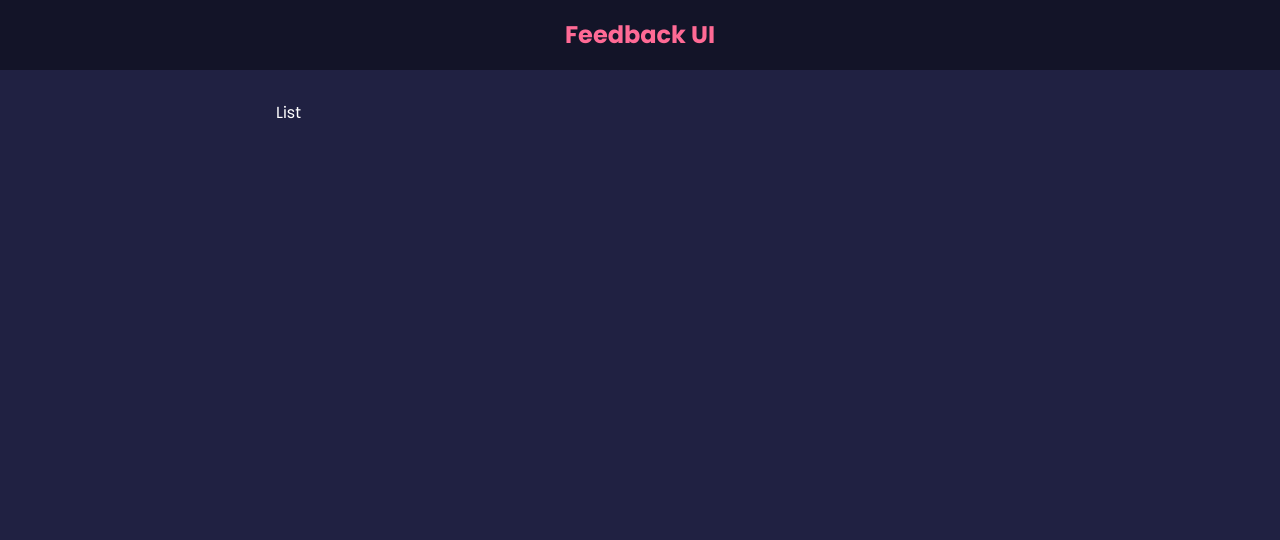
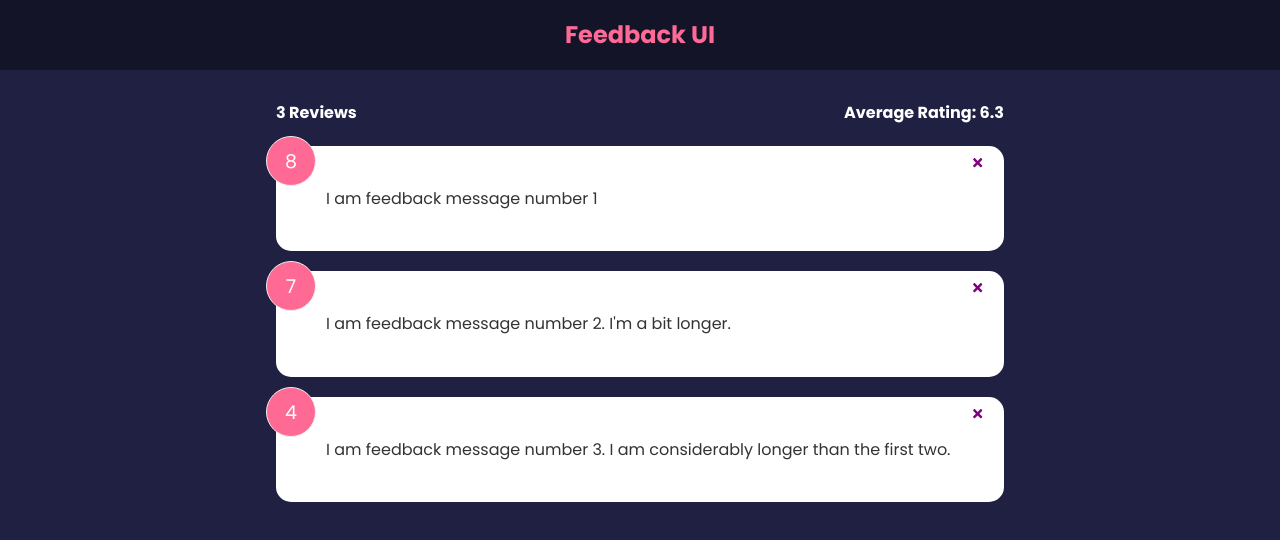
Before and after one commit to pablisch/traversy-react-front-to-back-feedback-app, a React (Create React App) app: page / in a window 1280 px wide. Shown: the top 540 px of the page. Built offline with nearby package versions, Linux system fonts and the light colour scheme.

Commit message:
Added feedbackStats

```diff
--- a/package.json
+++ b/package.json
@@ -8,6 +8,7 @@
     "@testing-library/user-event": "^13.5.0",
     "react": "^18.2.0",
     "react-dom": "^18.2.0",
+    "react-icons": "^4.10.1",
     "react-scripts": "5.0.1",
     "web-vitals": "^2.1.4"
   },
--- a/src/App.js
+++ b/src/App.js
@@ -2,17 +2,25 @@ import Header from "./components/Header"
 import { useState } from 'react'
 import FeedbackList from './components/FeedbackList'
 import FeedbackData from "./data/FeedbackData"
+import FeedbackStats from './components/FeedbackStats'
 
 
 const App = () => {
-  const [feedback, setFeedback] = useState (FeedbackData)
+  const [feedback, setFeedback] = useState(FeedbackData)
+
+  const deleteFeedback = (id) => {
+    if (window.confirm('Are you sure you want to delete that item?')) {
+      setFeedback(feedback.filter((item) => item.id !== id ))
+    }
+  }
 
   return (
     <>
       <Header
     />
       <div className="container">
-        <FeedbackList feedback={feedback} />
+        <FeedbackStats feedback={feedback} />
+        <FeedbackList feedback={feedback} handleDelete={deleteFeedback} />
       </div>
     </>
   )
--- a/src/components/FeedbackItem.js
+++ b/src/components/FeedbackItem.js
@@ -1,15 +1,22 @@
-import { useState } from 'react';
+import { FaTimes } from 'react-icons/fa'
+import Card from './shared/Card';
+import PropTypes from 'prop-types';
 
-const FeedbackItem = () => {
-  const [rating, setRating] = useState(7);
-  const [text, setText] = useState("This is an example of a feedback item");
+const FeedbackItem = ({ item, handleDelete }) => {
 
   return (
-    <div className="card">
-      <div className="num-display">{rating}</div>
-      <div className="text-display">{text}</div>
-    </div>
+    <Card>
+      <div className="num-display">{item.rating}</div>
+      <button onClick={() => handleDelete(item.id)} className="close">
+        <FaTimes color="purple" />
+      </button>
+      <div className="text-display">{item.text}</div>
+    </Card>
   )
 }
 
+FeedbackItem.propTypes = {
+  item: PropTypes.object.isRequired,
+}
+
 export default FeedbackItem
--- a/src/components/FeedbackList.js
+++ b/src/components/FeedbackList.js
@@ -1,12 +1,28 @@
+import FeedbackItem from './FeedbackItem';
+import PropTypes from 'prop-types';
 
-const FeedbackList = ({ feedback }) => {
-  console.log(feedback)
+const FeedbackList = ({ feedback, handleDelete }) => {
+  if (!feedback || feedback.length === 0) {
+    return <p>No Feedback Yet</p>
+  }
 
   return (
-    <div>
-      List
+    <div className="feedback-list">
+      {feedback.map((item) => (
+        <FeedbackItem key={item.id} item={item} handleDelete={handleDelete} />
+      ))}
     </div>
   )
 }
 
+FeedbackList.propTypes = {
+  feedback: PropTypes.arrayOf(
+    PropTypes.shape({
+    id: PropTypes.number.isRequired,
+    rating: PropTypes.number.isRequired,
+    text: PropTypes.string.isRequired,
+    })
+  )
+}
+
 export default FeedbackList
--- /dev/null
+++ b/src/components/FeedbackStats.jsx
@@ -0,0 +1,16 @@
+const FeedbackStats = ({feedback}) => {
+  // calculate ratings average
+  let average = (feedback.reduce((total, current) => {
+    return total + current.rating
+  }, 0) / feedback.length).toFixed(1).replace(/[.,]0$/, '')
+  // replace(/[.,]0$/, '') is regex to remove trailing 0s
+
+  return (
+    <div className="feedback-stats">
+      <h4>{feedback.length} Reviews</h4>
+      <h4>Average Rating: {isNaN(average) ? 0 : average}</h4>
+    </div>
+  )
+}
+
+export default FeedbackStats
--- /dev/null
+++ b/src/components/shared/Card.jsx
@@ -0,0 +1,20 @@
+import PropTypes from 'prop-types'
+
+const Card = ({ children, reverse }) => {
+  return (
+    <div className={`card ${reverse && 'reverse'}`}>
+      {children}
+    </div>
+  )
+}
+
+Card.defaultProps = {
+  reverse: false,
+}
+
+Card.propTypes = {
+  children: PropTypes.node.isRequired,
+  reverse: PropTypes.bool,
+}
+
+export default Card
--- a/src/data/FeedbackData.jsx
+++ b/src/data/FeedbackData.jsx
@@ -7,12 +7,12 @@ const FeedbackData = [
   {
     id: 2,
     rating: 7,
-    text: 'I am feedback message number 2',
+    text: "I am feedback message number 2. I'm a bit longer.",
   },
   {
     id: 3,
     rating: 4,
-    text: 'I am feedback message number 3',
+    text: "I am feedback message number 3. I am considerably longer than the first two.",
   },
 ]
 
```
Also changed, not shown: src/components/FeedbackForm.jsx (added, +9 -0 lines), 1 other file (tests, documents, lock files or other folders).
